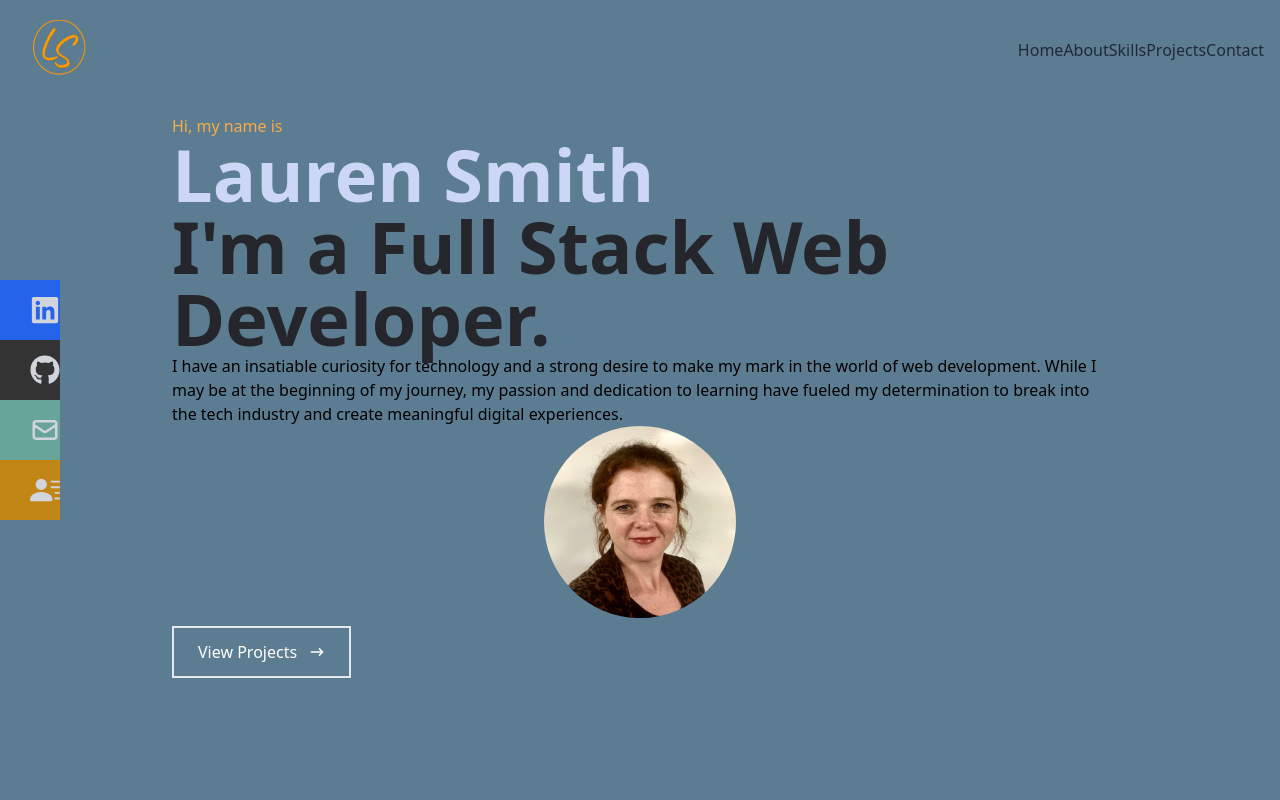
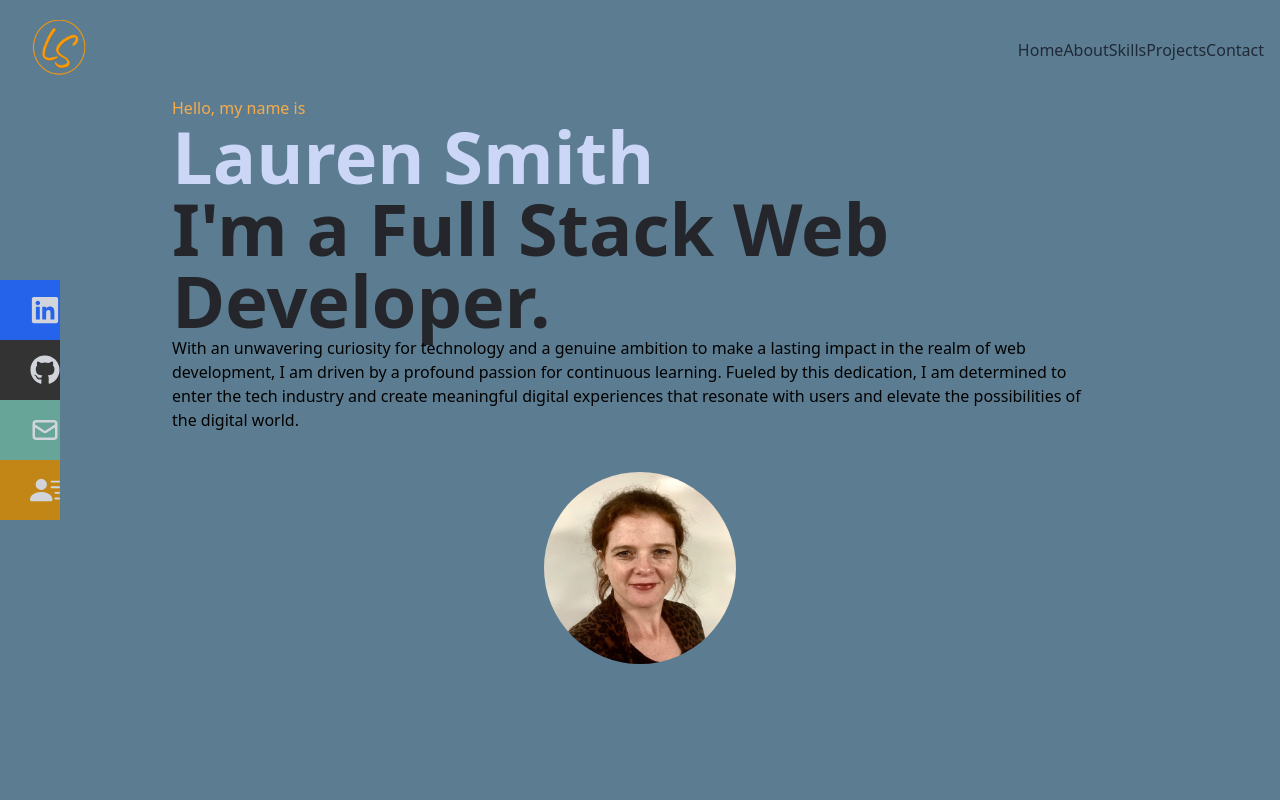
Before and after one commit to LauSmi/portfolio-react, a React (Create React App) app: page / in a window 1280 px wide. Shown: the top 800 px of the page. Built offline with nearby package versions, Linux system fonts and the light colour scheme.

Commit message:
working on components

```diff
--- a/src/components/About.jsx
+++ b/src/components/About.jsx
@@ -20,7 +20,7 @@ const About = () => {
                     </div>
                     <div className='break-words'>
                         <p>
-                        As an entry-level full-stack web developer, I have a solid foundation in both frontend and backend technologies. On the frontend, I'm proficient in crafting creative and elegant user interfaces using HTML, CSS, and JavaScript. I enjoy working with libraries and frameworks such as React, Bootstrap, and Tailwind to enhance the user experience and build engaging web applications.
+                        As an entry-level full-stack web developer, I have a solid foundation in both frontend and backend technologies. On the frontend, I'm enjoy crafting creative and elegant user interfaces using HTML, CSS, and JavaScript. I enjoy working with libraries and frameworks such as React, Bootstrap, and Tailwind to enhance the user experience and build engaging web applications.
 <p>
 When it comes to the backend, I have experience working with server-side languages such as Node.js, Express.js, MySQL, and MongoDB. I am enthusiastic about learning how to design and manage databases effectively to create dynamic and data-driven web applications.</p>
                         </p>
--- a/src/components/Contact.jsx
+++ b/src/components/Contact.jsx
@@ -1,40 +1,34 @@
-
 import React from 'react';
 
 const Contact = () => {
   return (
-    <div name='contact' className='w-full h-screen bg-[#5c7d91] flex justify-center items-center p-4'>
-
-      {/* Container with additional padding */}
-      <div className='max-w-[600px] w-full px-4 py-8 sm:px-8 sm:py-12'>
+    <div name='contact' className='w-full bg-[#5c7d91] flex justify-center items-center p-4'>
+      {/* Container with padding */}
+      <div className='max-w-[600px] w-full px-4 py-20 sm:px-8 sm:py-12'>
         <form method='POST' action="https://getform.io/f/475b2489-478e-403a-abc3-bd8a7945e2ed" className='flex flex-col'>
           <div className='pb-8'>
             <p className='text-4xl font-bold inline border-b-4 border-[#c28616] text-gray-300'>Contact</p>
 
 
-            <p className='text-gray-300 py-5'> As I embark on my journey to break into the tech industry as a full-stack web developer, I am eager to connect with mentors, peers, and potential employers who share my enthusiasm for web development. If you are looking for a dedicated and hardworking team member who is eager to learn and grow, I'd love to be a part of your team or collaborate on exciting projects.
+            <p className='text-gray-300 py-5'> As I embark on my journey as a full-stack web developer, I am eager to connect with mentors, peers, and potential employers who share my enthusiasm for web development. If you are looking for a dedicated and hardworking team member who is eager to learn and grow, I'd love to be a part of your team or collaborate on exciting projects.
 
-Thank you for visiting my portfolio website. I look forward to exploring opportunities and contributing my skills and passion to make a positive impact in the tech world.</p>
+              Thank you for visiting my portfolio website. I look forward to exploring opportunities and contributing my skills and passion to make a positive impact in the tech world!</p>
             <p className='text-gray-300 py-5'>Submit the form below or send me an email directly - lauren.smi001@gmail.com.</p>
           </div>
 
           <div className='text-[#c28616] py-6'>
-            <a href="https://docs.google.com/document/d/e/2PACX-1vSK3q_IIKR8Ao83e4noJNot1VWUI1QwXmf4K_Ht6RhgEfL6BXNZVg2kdvDYNxNh2uuJoD07hsbA_B6U/pub" download>
-              Download Resume
+            <a href="https://drive.google.com/file/d/1qA9p5S7GShBuyWW-EBnssyfMW-c84s64/view?usp=sharing" download>
+              Download My Resume
             </a>
           </div>
 
 
           <input className='bg-[#ccd6f6] p-2' type="text" placeholder='Name' name='name' required />
-<input className='my-4 p-2 bg-[#ccd6f6]' type="email" placeholder='Email' name='email' required />
-<textarea className='bg-[#ccd6f6] p-2' name="message" rows="10" placeholder='Message' required></textarea>
-<button className='text-white border-2 hover:bg-[#c28616] hover:border-[#c28616] px-4 py-3 my-8 mx-auto flex items-center'>Let's Collaborate</button>
+          <input className='my-4 p-2 bg-[#ccd6f6]' type="email" placeholder='Email' name='email' required />
+          <textarea className='bg-[#ccd6f6] p-2' name="message" rows="10" placeholder='Message' required></textarea>
+          <button className='text-white border-2 hover:bg-[#c28616] hover:border-[#c28616] px-4 py-3 my-8 mx-auto flex items-center'>Let's Collaborate</button>
 
 
-          {/* <input className='bg-[#ccd6f6] p-2' type="text" placeholder='Name' name='name' />
-          <input className='my-4 p-2 bg-[#ccd6f6]' type="email" placeholder='Email' name='email' />
-          <textarea className='bg-[#ccd6f6] p-2' name="message" rows="10" placeholder='Message'></textarea>
-          <button className='text-white border-2 hover:bg-[#c28616] hover:border-[#c28616] px-4 py-3 my-8 mx-auto flex items-center'>Let's Collaborate</button> */}
 
         </form>
       </div>
--- a/src/components/Home.jsx
+++ b/src/components/Home.jsx
@@ -1,5 +1,5 @@
 import React from 'react'
-import {HiArrowNarrowRight} from 'react-icons/hi'
+
 import HeadshotImage from '../assets/headshot.JPG';
 
 const Home = () => {
@@ -8,24 +8,14 @@ const Home = () => {
 
         {/* Container */}
         <div className='max-w-[1000px] mx-auto px-8 flex flex-col justify-center h-full'>
-            <p className='text-[#f7ab49]'>Hi, my name is</p>
+            <p className='text-[#f7ab49]'>Hello, my name is</p>
             <h1 className='text-4xl sm:text-7xl font-bold text-[#ccd6f6]'>Lauren Smith</h1>
             <h2 className='text-4xl sm:text-7xl font-bold text-[#25262b]'>I'm a Full Stack Web Developer.</h2>
-            <p ClassName='text-[#25262b] py-6 max-w-[700px]'> I have an insatiable curiosity for technology and a strong desire to make my mark in the world of web development. While I may be at the beginning of my journey, my passion and dedication to learning have fueled my determination to break into the tech industry and create meaningful digital experiences.</p>
+            <p ClassName='text-[#25262b] py-6 max-w-[700px]'> With an unwavering curiosity for technology and a genuine ambition to make a lasting impact in the realm of web development, I am driven by a profound passion for continuous learning. Fueled by this dedication, I am determined to enter the tech industry and create meaningful digital experiences that resonate with users and elevate the possibilities of the digital world.</p>
 
 {/*  headshot image */}
-<img src={HeadshotImage} alt='Lauren Smith Headshot' className='w-48 h-48 rounded-full mx-auto' />
-
-
-            <div>
-                <button className='text-white group border-2 px-6 py-3 my-2 flex items-center hover:bg-[#f7ab49] hover:border-[#f7ab49]'>
-                    View Projects
-                <span className='group-hover:rotate-90 duration-300'>
-                <HiArrowNarrowRight className='ml-3' />
-                </span>
-                </button>
-            </div>
-
+<div style={{ padding: '40px' }}>
+<img src={HeadshotImage} alt='Lauren Smith Headshot' className='w-48 h-48 rounded-full mx-auto' /></div>
 
         </div>
 
--- a/src/components/Navbar.jsx
+++ b/src/components/Navbar.jsx
@@ -122,7 +122,7 @@ const Navbar = () => {
 
           <li className='w-[160px] h-[60px] flex justify-between items-center ml-[-100px] hover:ml-[-10px] duration-300 bg-[#c28616]'>
             <a className='flex justify-between items-center w-full text-gray-300'
-              href="https://docs.google.com/document/d/e/2PACX-1vSK3q_IIKR8Ao83e4noJNot1VWUI1QwXmf4K_Ht6RhgEfL6BXNZVg2kdvDYNxNh2uuJoD07hsbA_B6U/pub">
+              href="https://drive.google.com/file/d/1qA9p5S7GShBuyWW-EBnssyfMW-c84s64/view?usp=sharing">
               Resume <BsFillPersonLinesFill size={30} />
             </a>
           </li>
--- a/src/components/Projects.jsx
+++ b/src/components/Projects.jsx
@@ -2,9 +2,9 @@ import React from 'react'
 import NoSqlApi from '../assets/NoSql-social-nw-api.png'
 import WheelWisdom from '../assets/WheelWisdom.png'
 
-const Work = () => {
+const Projects = () => {
     return (
-        <div name='projects' className='w-full md:h-screen text-gray-300 bg-[#5c7d91]'>
+        <div id="projects-section" name='projects' className='w-full md:h-screen text-gray-300 bg-[#5c7d91]'>
             <div className='max-w-[1000px] mx-auto p-4 flex flex-col justify-center w-full h-full'>
 
                 <div className='pb-8'>
@@ -13,7 +13,7 @@ const Work = () => {
                 </div>
 
 
-            {/*Container*/}
+                {/*Container for projects*/}
                 <div className='grid sm:grid-cols-2 md:grid-cols-3 gap-4'>
 
                     {/* Grid Item*/}
@@ -152,4 +152,4 @@ const Work = () => {
     )
 }
 
-export default Work
+export default Projects
```
Lines whose indentation alone changed are shown as unchanged.
